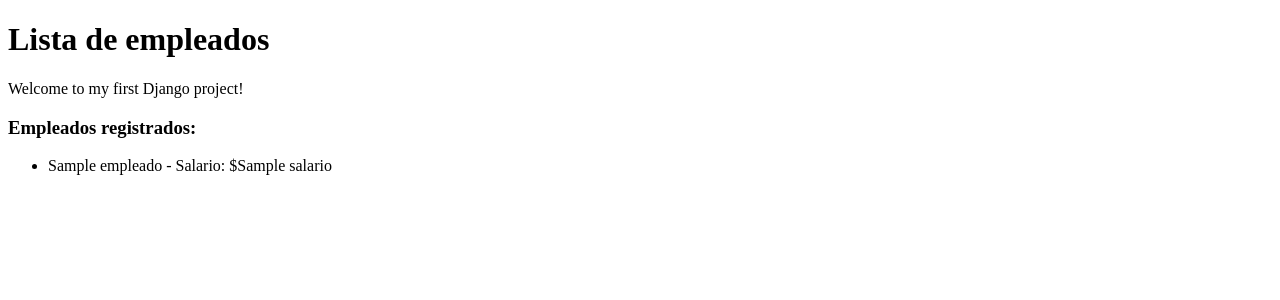
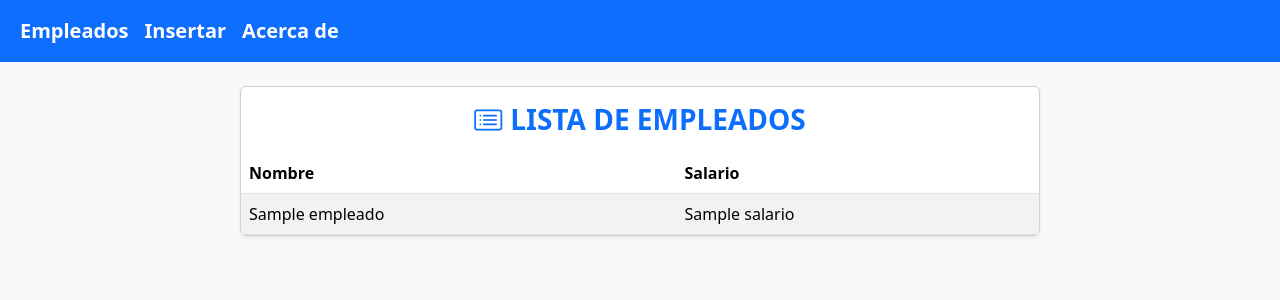
Before and after one commit to Gabriel1700/Tarea-Programada-1-BD, a Django app: template tp1_app/templates/empleados.html in a window 1280 px wide. Shown: the top 300 px of the page. Run offline with Django 5.2, Linux system fonts and the light colour scheme; the template is opened without the code that fills it: most values are stand-ins (such as "Sample title", 1, 10 or a date in 2020); some libraries are stand-ins or nearby versions.

Commit message:
Lista de empleados con scrollbar, navbar añadida a la lista de empleados. django_bootstrap5 instalado.

```diff
--- a/requirements.txt
+++ b/requirements.txt
@@ -1,7 +1,8 @@
 asgiref==3.12.1
 beautifulsoup4==4.15.0
-Django==4.2.30
+Django==6.1.1
 django-bootstrap-v5==1.0.11
+django-bootstrap5==26.3
 mssql-django==1.8.0
 pyodbc==5.3.0
 python-decouple==3.8
--- a/tp1_app/templates/empleados.html
+++ b/tp1_app/templates/empleados.html
@@ -1,23 +1,52 @@
-<!DOCTYPE html>
-<html>
-<head>
-    <meta charset="UTF-8">
-    <title>Lista de Empleados</title>
-</head>
+{# Carga la barra de navegación navbar.html #}
+{% extends 'navbar.html' %}
+
+{# Titulo de la pagina #}
+{% block title %}Empleados{% endblock %}
+
+{% block content %}
+
+
 <body>
 
-    <h1>Lista de empleados</h1>
-    <p>Welcome to my first Django project!</p>
+    <!-- esta es la tabla de los empleados -->
+    <div class="card shadow-sm mx-auto mt-4" style="max-width: 800px;">
+        <h3 class="text-center mb-3 mt-3 fw-bold text-primary fs-3 text-uppercase">
+            <i class="bi bi-card-list me-2"></i>Lista de Empleados
+        </h3>
 
-    <h3>Empleados registrados:</h3>
-    <ul>
-        {% for empleado in empleados %}
-            <!-- Usamos .nombre en minúscula como el atributo de la clase Python -->
-            <li>{{ empleado.nombre }} - Salario: ${{ empleado.salario }}</li>
-        {% empty %}
-            <li>No hay ningún empleado registrado en la base de datos todavía.</li>
-        {% endfor %}
-    </ul>
+        {% block table %}
+        <!-- Div para encerrar la table en una altura maxima de 550px -->
+        <div class="overflow-auto" style="max-height: 550px;">
+            <table class="table table-striped table-hover m-0">
+
+                <!-- Mantener los títulos de las columnas arriba -->
+                <thead class="sticky-top bg-white">
+
+                    <tr>
+                        <th>Nombre</th>
+                        <th>Salario</th>
+                    </tr>
+                </thead>
+                <tbody>
+                    {% for empleado in empleados %}
+                    <tr>
+                        <td>{{empleado.nombre}}</td>
+                        <td>{{empleado.salario}}</td>
+                    </tr>
+                    {% empty %}
+                    <tr>
+                        <td colspan="2">No hay empleados registrados</td>
+                    </tr>
+                    {% endfor %}
+                </tbody>
+            </table>
+        </div>
+        {% endblock %}
+
+    </div>
+
+
 
 </body>
-</html>
+{% endblock %}
--- a/tp1_app/templates/insertar_empleado.html
+++ b/tp1_app/templates/insertar_empleado.html
@@ -7,7 +7,7 @@
 {% block content %}
 
 <!--Contenedor que centra el contenido y coloca margin top de 5-->
-<div class="row justify-content-center mt-5">
+<div class="row justify-content-center mt-4">
 
     <!-- Abarca 12 columnas en celular, 6 mantalla mediana y 5 pantalla grande -->
     <div class="col-12 col-md-6 col-lg-5">
--- a/tp1_app/templates/navbar.html
+++ b/tp1_app/templates/navbar.html
@@ -3,7 +3,7 @@
 
 <head>
     <title>{% block title %}Sistema de Empleados{% endblock %}</title>
-    {% load bootstrap5 %} <!--Le dice a Django que debe cargar el módulo de bootstrap 5 en esta plantilla-->
+    {% load django_bootstrap5 %} <!--Le dice a Django que debe cargar el módulo de bootstrap 5 en esta plantilla-->
     {% bootstrap_css %} <!--Inserción de <link> con referencia a la hoja de estilos de bootstrap-->
     {% bootstrap_javascript %} <!--Inserción de <script> con referencia al archivo javascript-->
     <link href="https://cdn.jsdelivr.net/npm/bootstrap-icons/font/bootstrap-icons.css" rel="stylesheet"> <!--Para usar icono-->
--- a/tp1_proyecto/settings.py
+++ b/tp1_proyecto/settings.py
@@ -39,7 +39,7 @@ INSTALLED_APPS = [
     'django.contrib.messages',
     'django.contrib.staticfiles',
     'tp1_app',
-    'bootstrap5',
+    'django_bootstrap5'
 ]
 
 MIDDLEWARE = [
```
Also changed, not shown: tp1_app/views.py (+6 -5 lines), 1 other file.
